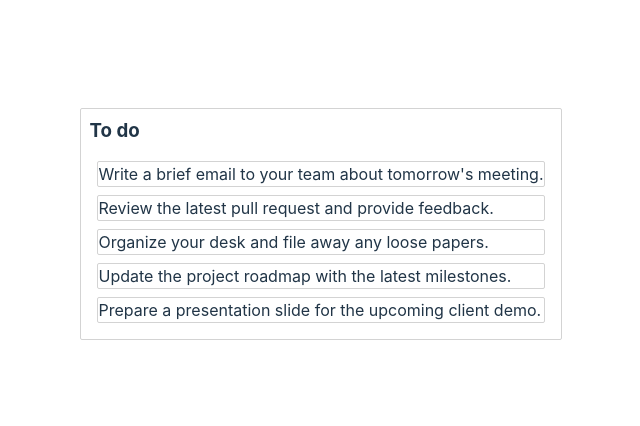
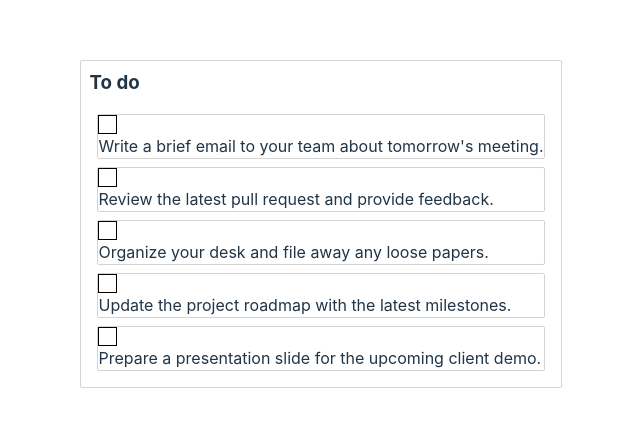
Before and after one commit to camyacodes/MixMaster, a React (Vite) app in the folder client/: page /setlists in a window 1280 px wide. Shown: the part 176-602 px from the top of the page, without its empty margins (319-959 px from the left). Built offline with nearby package versions, Linux system fonts and the light colour scheme.

Commit message:
react dnd tutorial droppable handle finish

```diff
--- a/client/src/pages/Setlists.tsx
+++ b/client/src/pages/Setlists.tsx
@@ -117,17 +117,21 @@ const Task = ({ task, index }: { task: TTask; index: number }) => {
   return (
     <Draggable draggableId={`id-${task.id}`} index={index}>
       {(provided) => (
-        <Container
-          {...provided.dragHandleProps}
-          {...provided.draggableProps}
-          ref={provided.innerRef}
-        >
+        <Container {...provided.draggableProps} ref={provided.innerRef}>
+          <Handle {...provided.dragHandleProps} />
           {task.content}
         </Container>
       )}
     </Draggable>
   )
 }
+
+const Handle = styled.div`
+  width: 17px;
+  height: 17px;
+  marginright: 1px;
+  border: 1px solid black;
+`
 
 const Setlists = () => {
   const [todos, setTodos] = useState(initialData)
```
